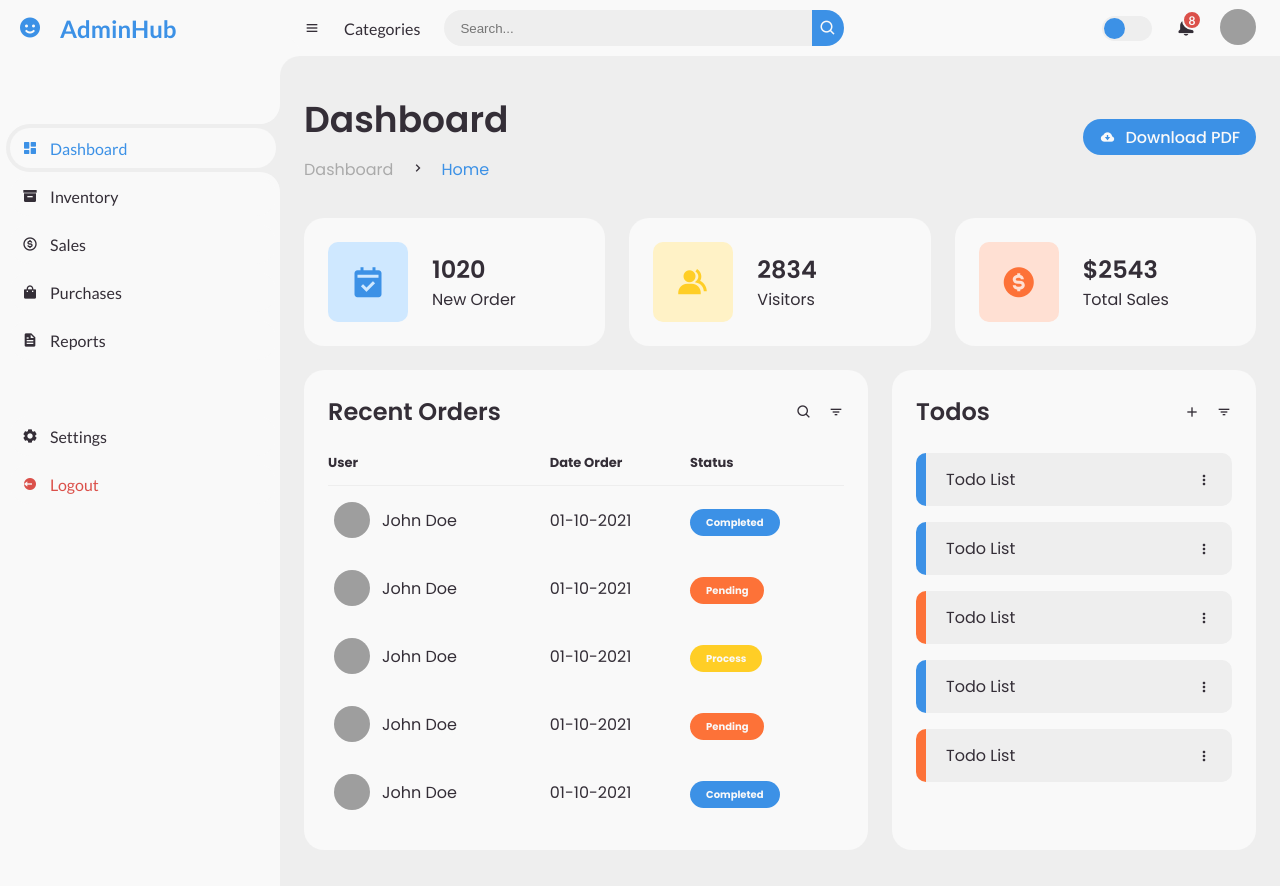
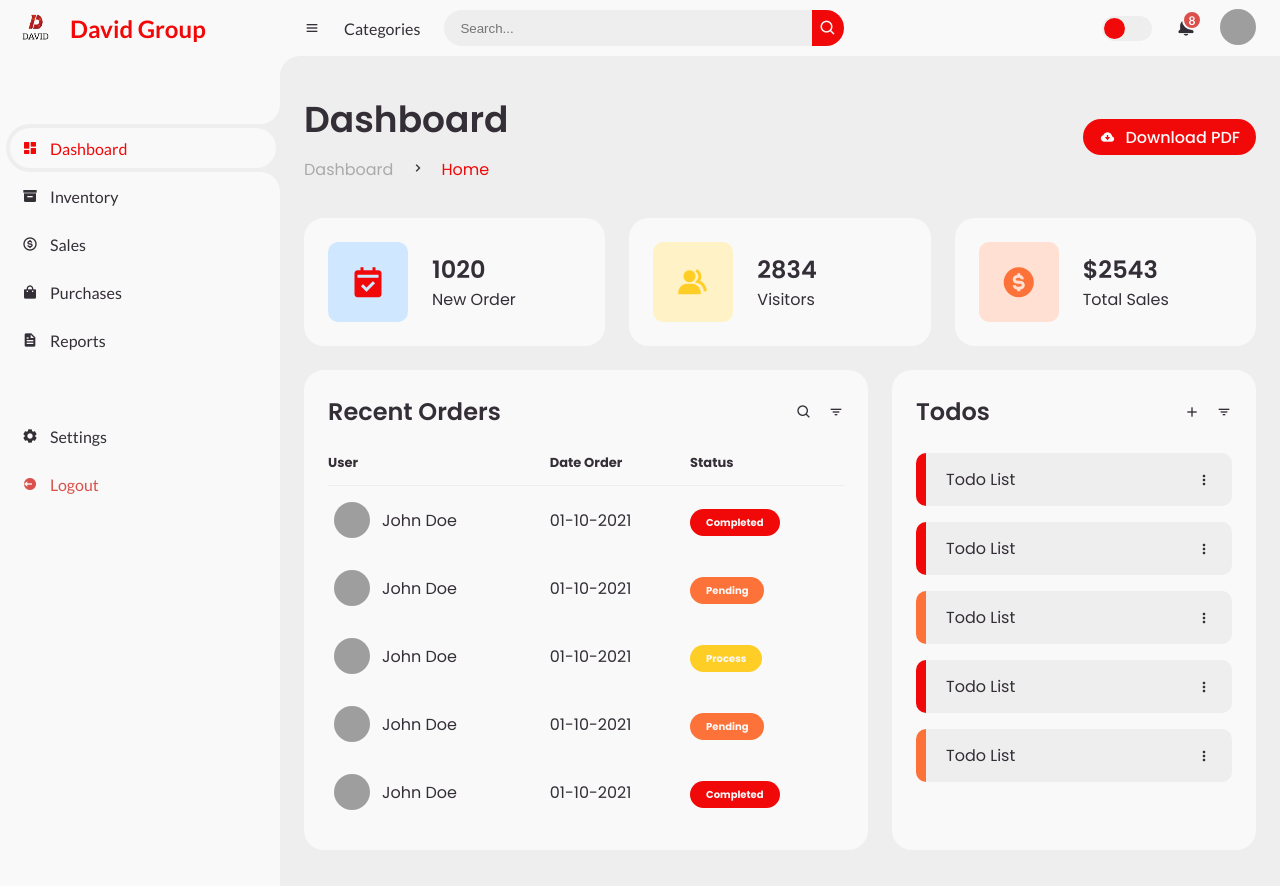
Before and after one commit to OlakiEdwin/Inventory-Management-System, a Django app: template InventoryMgt/templates/index.html in a window 1280 px wide. Run offline with Django 3.2, Linux system fonts and the light colour scheme; the template is opened without the code that fills it, so the values that code supplies are empty; grey boxes are pictures that could not be loaded.

Commit message:
Added David Group Logo

```diff
--- a/InventoryMgt/static/css/style.css
+++ b/InventoryMgt/static/css/style.css
@@ -19,7 +19,7 @@ li {
 	--lato: 'Lato', sans-serif;
 
 	--light: #F9F9F9;
-	--blue: #3C91E6;
+	--blue: #F10909;
 	--light-blue: #CFE8FF;
 	--grey: #eee;
 	--dark-grey: #AAAAAA;
@@ -84,7 +84,15 @@ body {
 	z-index: 500;
 	padding-bottom: 20px;
 	box-sizing: content-box;
+	padding-left: 20px;
 }
+
+#sidebar .brand img {
+    width: 30px;
+    height: 30px;
+    margin-right: 20px;
+}
+
 #sidebar .brand .bx {
 	min-width: 60px;
 	display: flex;
@@ -518,14 +526,6 @@ body {
 /* MAIN */
 /* CONTENT */
 
-
-
-
-
-
-
-
-
 @media screen and (max-width: 768px) {
 	#sidebar {
 		width: 200px;
@@ -540,11 +540,6 @@ body {
 		display: none;
 	}
 }
-
-
-
-
-
 
 @media screen and (max-width: 576px) {
 	#content nav form .form-input input {
--- a/InventoryMgt/templates/index.html
+++ b/InventoryMgt/templates/index.html
@@ -18,8 +18,8 @@
     <!-- SIDEBAR -->
     <section id="sidebar">
         <a href="#" class="brand">
-            <i class='bx bxs-smile'></i>
-            <span class="text">AdminHub</span>
+            <img src="{% static 'assets/David_logo-removebg-preview.png' %}" alt="Logo" />
+            <span class="text">David Group</span>
         </a>
         <ul class="side-menu top">
             <li class="active">
```
Also changed, not shown: InventoryMgt/static/assets/David_logo-removebg-preview.png (added).
